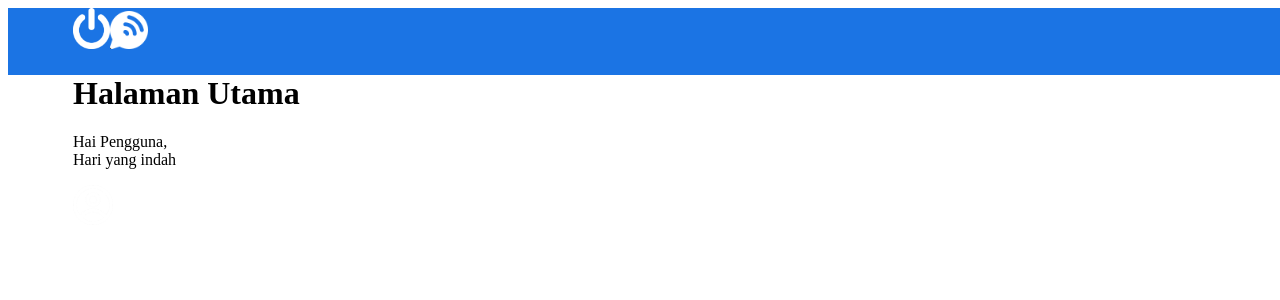
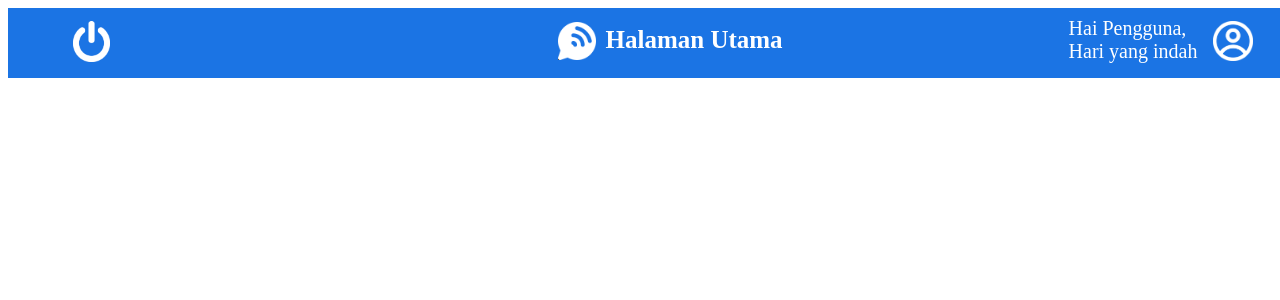
Before and after one commit to wramadhan/FE-Group-5, a React (Create React App) app: page / in a window 1280 px wide. Shown: the top 300 px of the page. Built offline with nearby package versions, Linux system fonts and the light colour scheme.

Commit message:
navbar styling was cleared

```diff
--- a/src/component/NavBar.jsx
+++ b/src/component/NavBar.jsx
@@ -8,12 +8,15 @@ const NavBar =()=>{
     return(
         <div className="navbar">
             <img className='keluar' src={keluar} alt="Tombol Keluar" />
+            <div className="tengah">
             <img className='appLogoPutih' src={appLogoPutih} alt="appLogoPutih" />
             <h1 className='subjek'>Halaman Utama</h1>
-            <>
-            <p>Hai Pengguna,<br />Hari yang indah</p>
+            </div>
+            <div className="kanan">
+            <p className='user'>Hai Pengguna,<br />Hari yang indah</p>
             <img className='profil' src={profil} alt="profil" />
-            </>
+            </div>
+
         </div>
     )
 }
--- a/src/styles/NavBar.css
+++ b/src/styles/NavBar.css
@@ -1,15 +1,42 @@
 .navbar{
     background-color: #1B74E4;
     width: 100%;
-    height: 5.234vw;
-    padding: 0vw 5.078vw 0vw 5.078vw;
+    height: auto;
+    padding: 0.742vw 5.078vw 0.742vw 5.078vw;
+    height: 4vw;
 }
 .keluar{
     width: 2.891vw;
+    float: left;
+    margin-top:0.273vw;
+}
+.tengah{
+    margin: 0;
+}
+.subjek{
+    font-size: 1.953vw;
+    color: #fff;
+    float: left;
+    margin-top: 0.703vw;
+    margin-bottom: 0;
+}
+p{
+    color: #fff;
+    font-size: 1.563vw;
+    margin-left: 22.344vw;
+    margin-top: 0;
+    margin-bottom: 0;
+    float: left;
 }
 .appLogoPutih{
+    margin-left: 34.972vw;
     width: 2.969vw;
+    float: left;
+    margin-right: 0.781vw;
+    margin-top: 0.391vw;
 }
 .profil{
     width: 3.125vw;
+    margin-top: 0.313vw;
+    margin-left: 1.250vw;
 }
```
